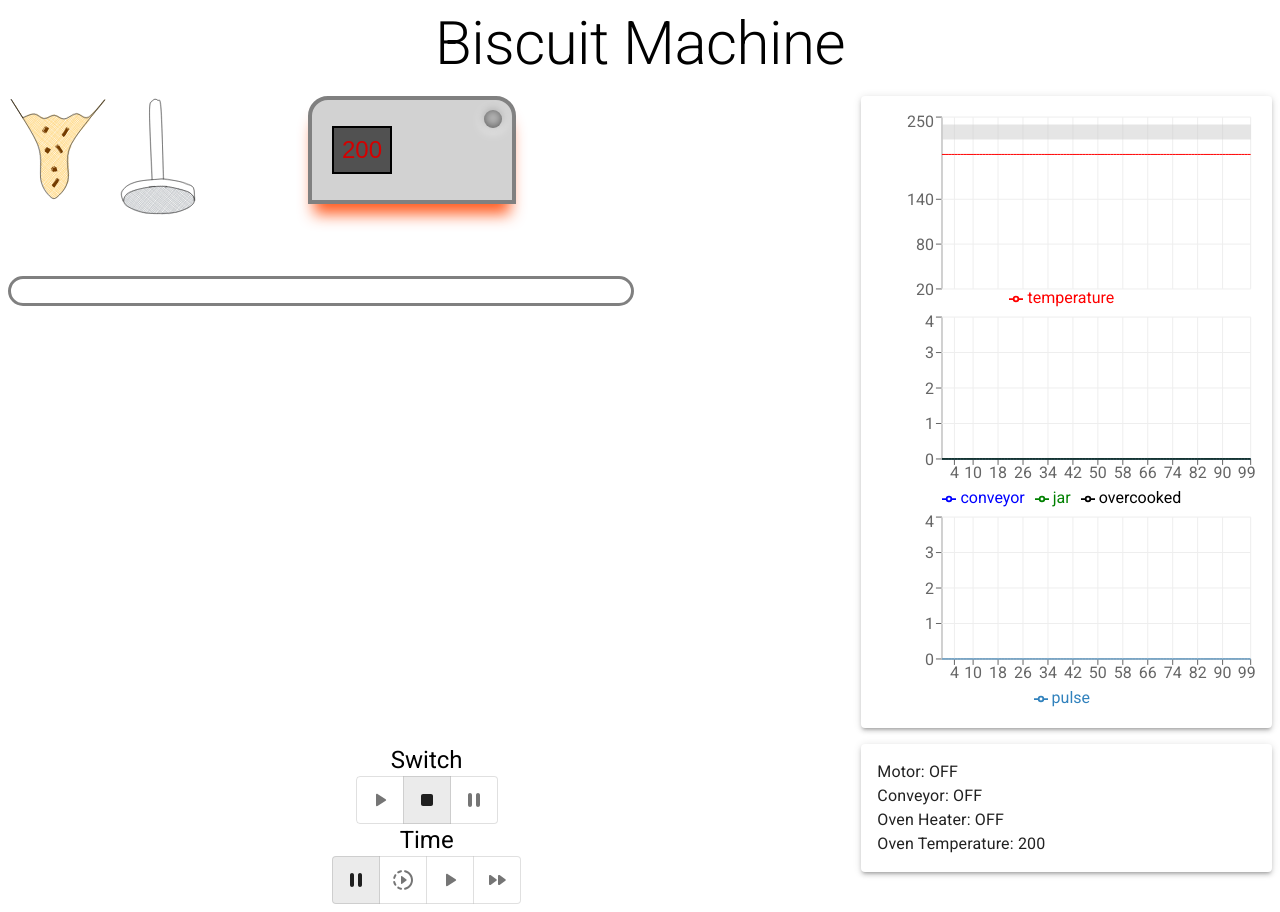
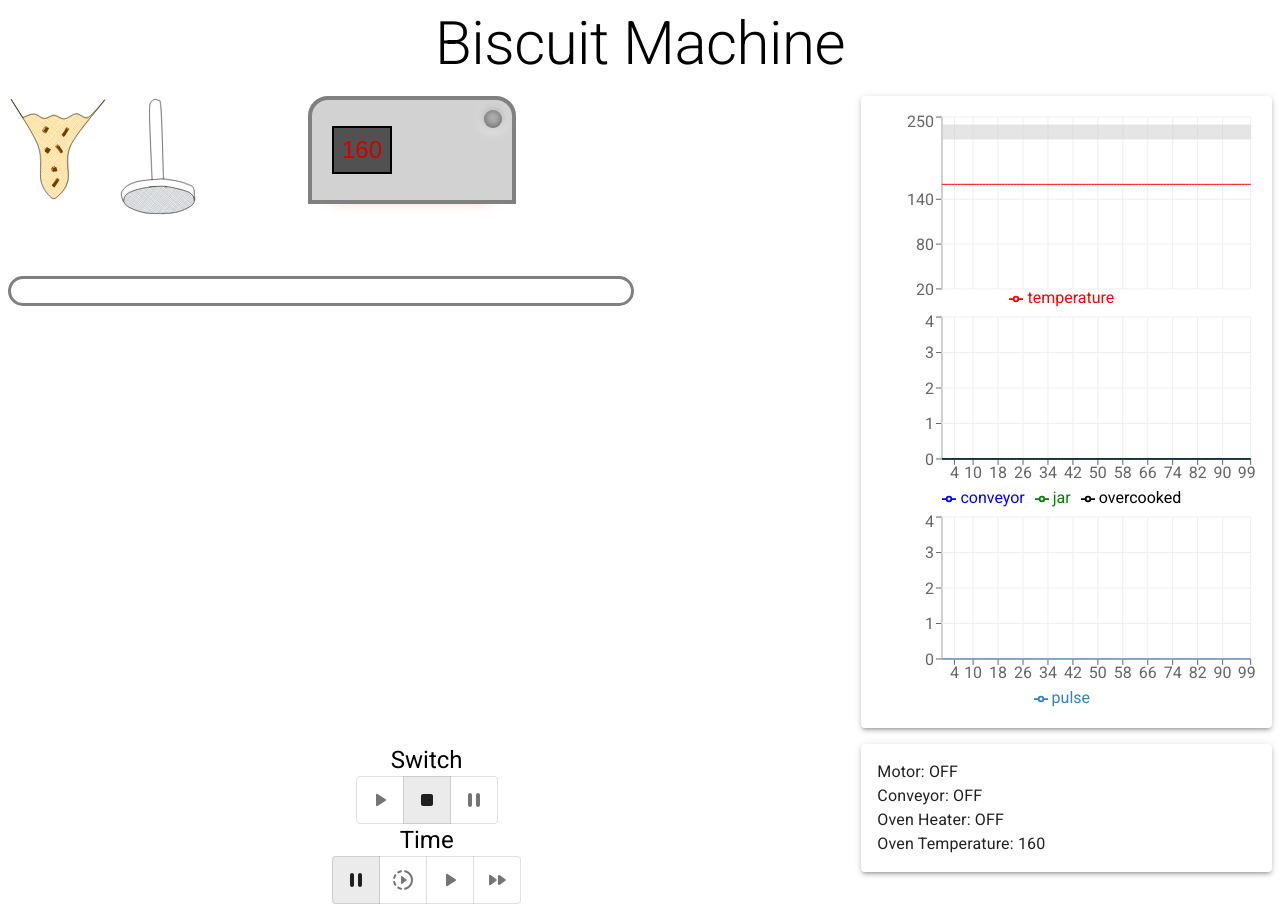
Before and after one commit to vakrilov/biscuit-machine, a React (Vite) app: page / in a window 1280 px wide. Built offline with nearby package versions, Linux system fonts and the light colour scheme; a web font is replaced by a local one.

Commit message:
oven heat

```diff
--- a/src/css.d.ts
+++ b/src/css.d.ts
@@ -7,5 +7,6 @@ declare module "csstype" {
     "--cooked"?: number;
     "--color"?: string;
     "--timeChunk"?: string;
+    "--heat"?:string;
   }
 }
--- a/src/machine-ui/Machine.css
+++ b/src/machine-ui/Machine.css
@@ -20,12 +20,13 @@
 }
 
 .oven {
+  --heat: -20px;
   position: absolute;
   height: 100px;
   border: 4px solid gray;
   border-radius: 20px 20px 0 0;
   background-color: #d2d2d2;
-  box-shadow: 0px 16px 15px -6px rgba(255, 68, 0, 0.87);
+  box-shadow: 0px 16px 15px var(--heat) rgba(255, 68, 0, 0.87);
 }
 
 .led-on,
--- a/src/machine-ui/Machine.tsx
+++ b/src/machine-ui/Machine.tsx
@@ -22,12 +22,14 @@ export const Stamper: FC = () => {
 
 export const Oven: FC = () => {
   const oven = useAppSelector((s) => s.oven);
+  const heat = -20 + (oven.temperature - 180) / 4;
   return (
     <div
       className="oven"
       style={{
         left: oven.fromPosition,
         width: oven.toPosition - oven.fromPosition,
+        "--heat": `${heat}px`,
       }}
     >
       <div className="temperature"> {oven.temperature}</div>
@@ -45,11 +47,9 @@ export const Conveyor: FC = () => {
         left: 0,
         width: 620,
       }}
-    >
-    </div>
+    ></div>
   );
 };
-
 
 export const Machine: FC = () => {
   const biscuits = useAppSelector((s) => s.biscuits);
--- a/src/store/oven.ts
+++ b/src/store/oven.ts
@@ -4,7 +4,7 @@ import { timeAdvance } from "./time";
 import { bakeBiscuits, selectBiscuitsAtPosition } from "./biscuits";
 import { selectSwitch } from "./switch";
 
-export const ROOM_TEMP = 200;
+export const ROOM_TEMP = 160;
 const LOW_TEMP = 220;
 const HIGH_TEMP = 240;
 const HEAT_UP_STEP = 3;
```
